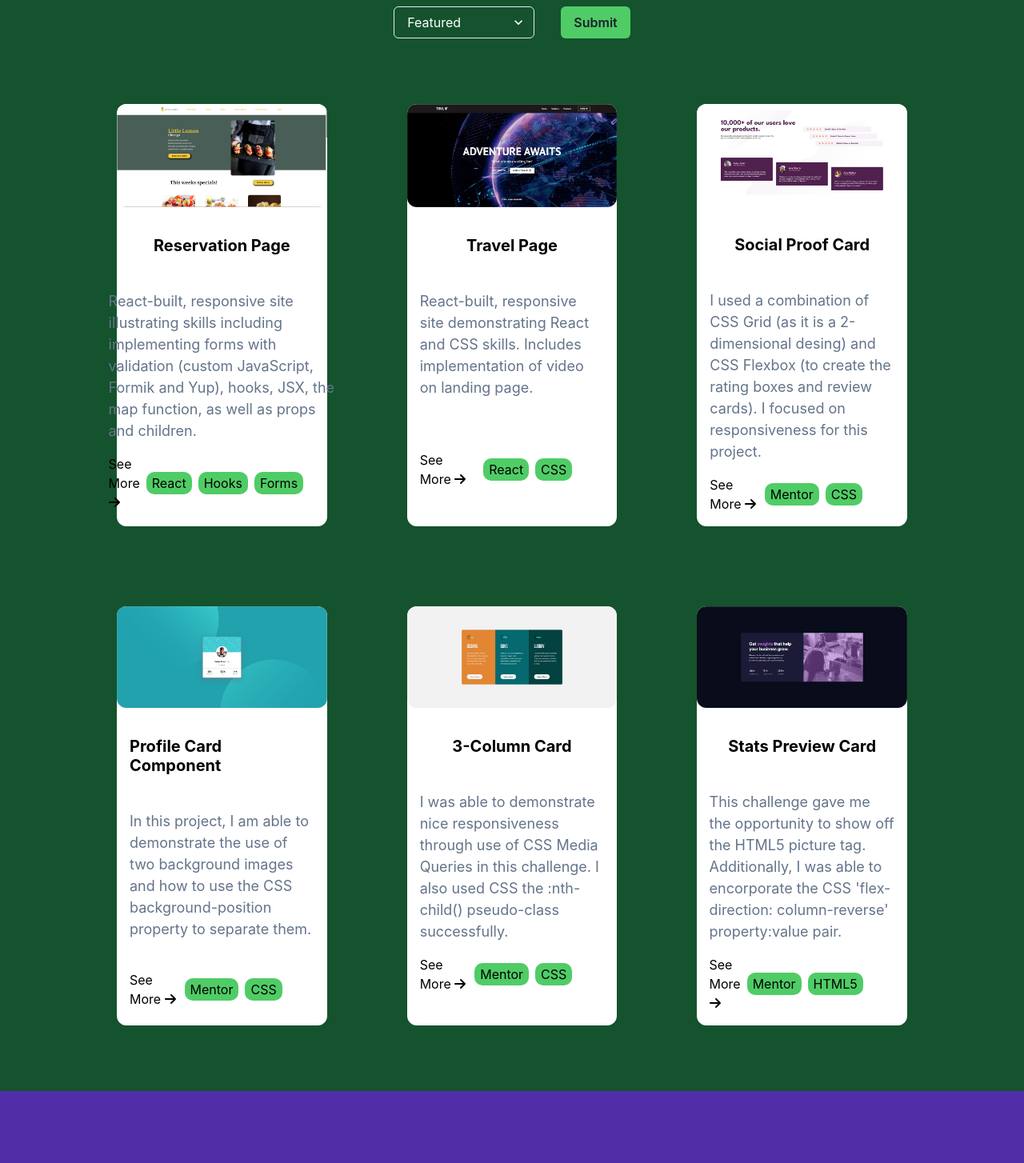
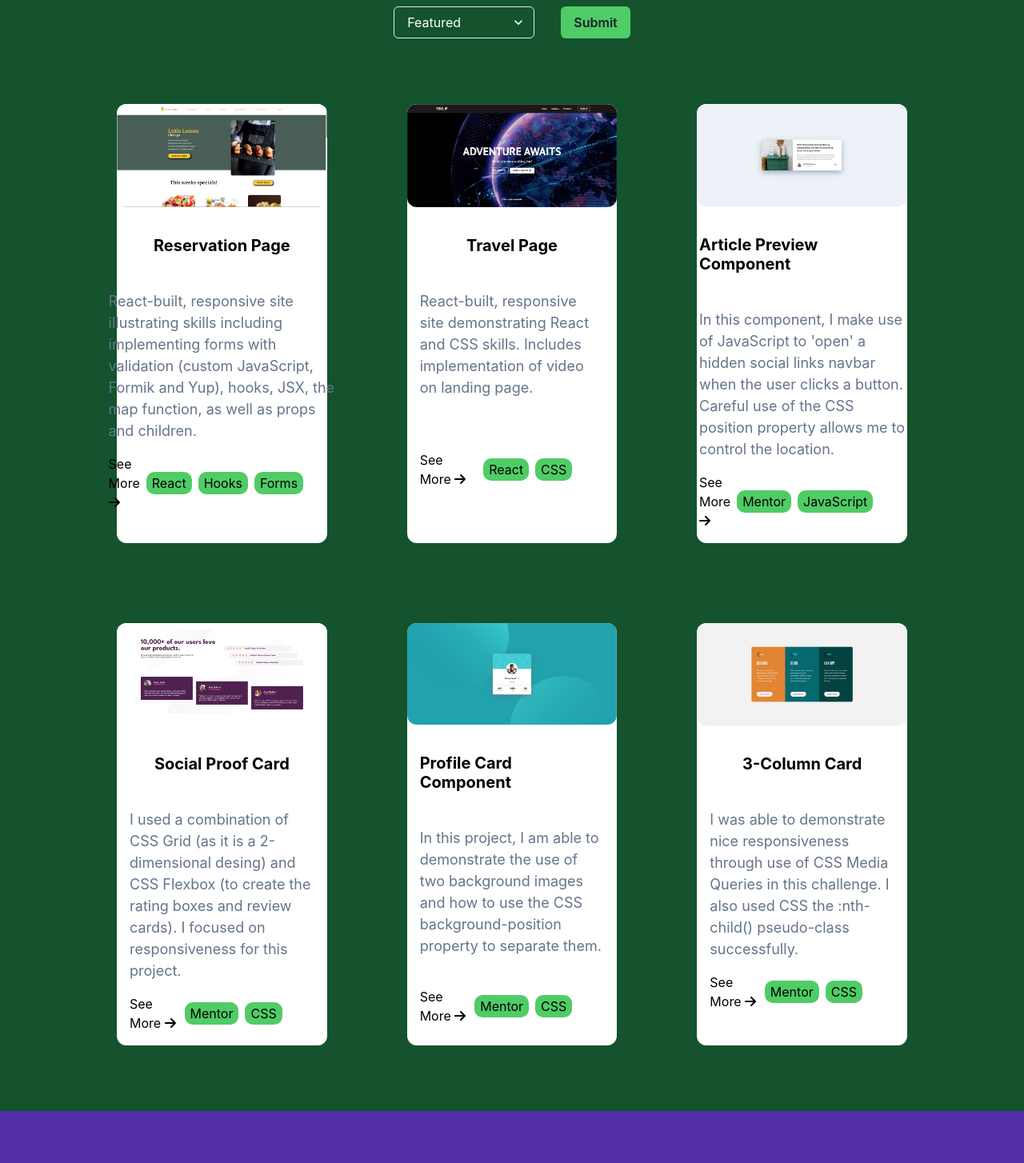
Before and after one commit to horoserp/React-Portfolio, a React (Create React App) app: page / in a window 1280 px wide. Shown: the part 1027-2481 px from the top of the page at 80% size. Built offline with nearby package versions, Linux system fonts and the light colour scheme.

Commit message:
Update: Add article preview project.

```diff
--- a/src/components/ProjectsSection.js
+++ b/src/components/ProjectsSection.js
@@ -174,6 +174,14 @@ const projects = [
     tags: ["Mentor", "CSS"],
   },
   {
+    title: "Article Preview Component",
+    description:
+      "In this component, I make use of JavaScript to 'open' a hidden social links navbar when the user clicks a button. Careful use of the CSS position property allows me to control the location.",
+    imageSrc: "/React-Portfolio/article-preview.jpg",
+    url: "https://horoserp.github.io/article-preview",
+    tags: ["Mentor", "JavaScript"],
+  },
+  {
     title: "Landscape Page",
     description:
       "A responsive HTML5 page focusing on CSS skills including selectors (descendant, child, adjacent sibling, and pseudo-class), animations and shadow effects.",
@@ -217,6 +225,14 @@ const featuredProjects = [
     tags: ["React", "CSS"],
   },
   {
+    title: "Article Preview Component",
+    description:
+      "In this component, I make use of JavaScript to 'open' a hidden social links navbar when the user clicks a button. Careful use of the CSS position property allows me to control the location.",
+    imageSrc: "/React-Portfolio/article-preview.jpg",
+    url: "https://horoserp.github.io/article-preview",
+    tags: ["Mentor", "JavaScript"],
+  },
+  {
     title: "Social Proof Card",
     description:
       "I used a combination of CSS Grid (as it is a 2-dimensional desing) and CSS Flexbox (to create the rating boxes and review cards). I focused on responsiveness for this project.",
@@ -239,14 +255,6 @@ const featuredProjects = [
     imageSrc: "/React-Portfolio/3-column-card.jpg",
     url: "https://horoserp.github.io/column-card",
     tags: ["Mentor", "CSS"],
-  },
-  {
-    title: "Stats Preview Card",
-    description:
-      "This challenge gave me the opportunity to show off the HTML5 picture tag. Additionally, I was able to encorporate the CSS 'flex-direction: column-reverse' property:value pair.",
-    imageSrc: "/React-Portfolio/stats-preview-screenshot.jpg",
-    url: "https://horoserp.github.io/stats-preview",
-    tags: ["Mentor", "HTML5"],
   },
 ];
 
```
Also changed, not shown: public/article-preview.jpg (added).
